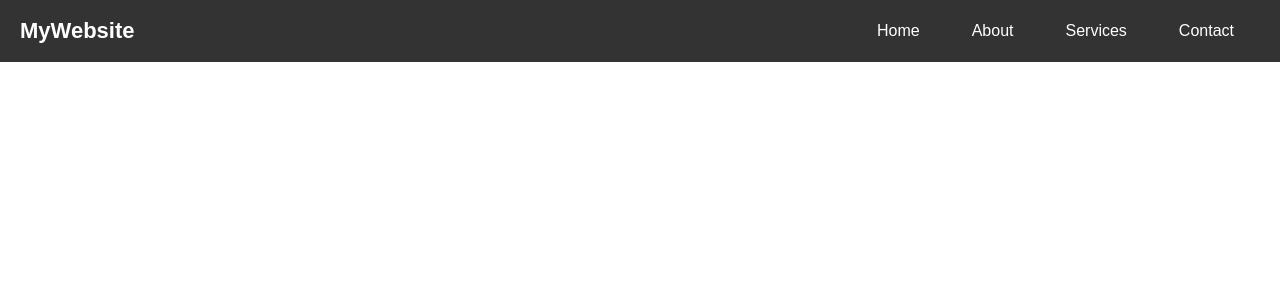
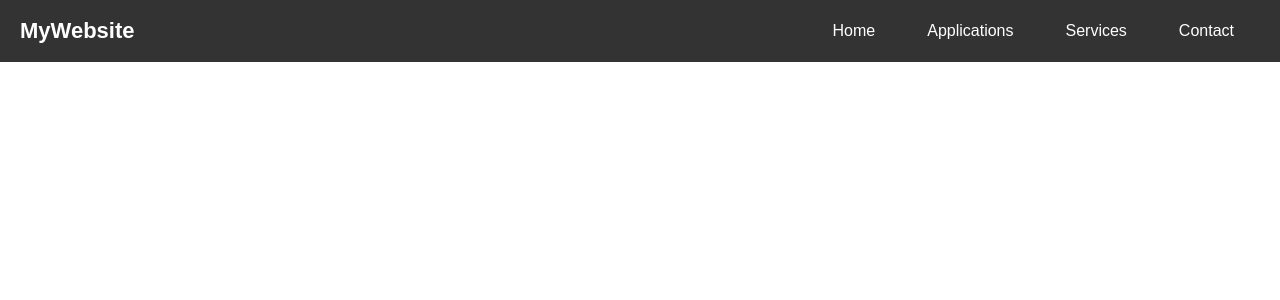
Before and after one commit to Vnzmiau/-, a Django app: page /applications/ in a window 1280 px wide. Shown: the top 300 px of the page. Run offline with Django 5.2, Linux system fonts and the light colour scheme; data that the repository does not hold is empty.

Commit message:
made an applications button

```diff
--- a/templates/navbar.html
+++ b/templates/navbar.html
@@ -5,7 +5,7 @@
         </div>
         <ul class="nav-links">
             <li><a href="#">Home</a></li>
-            <li><a href="#">About</a></li>
+            <li><a href="/applications/">Applications</a></li>
             <li><a href="#">Services</a></li>
             <li><a href="#">Contact</a></li>
         </ul>
```
